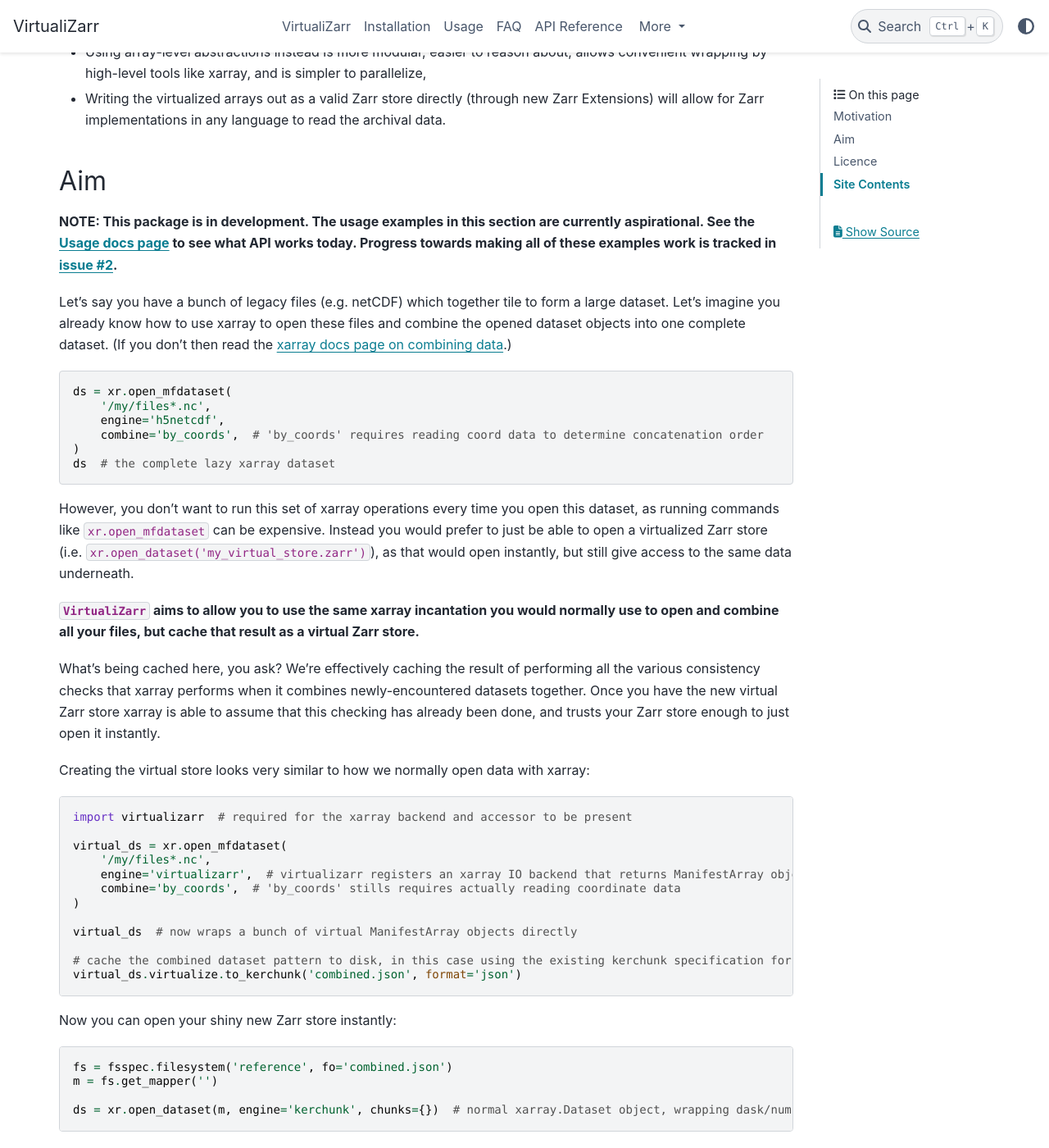
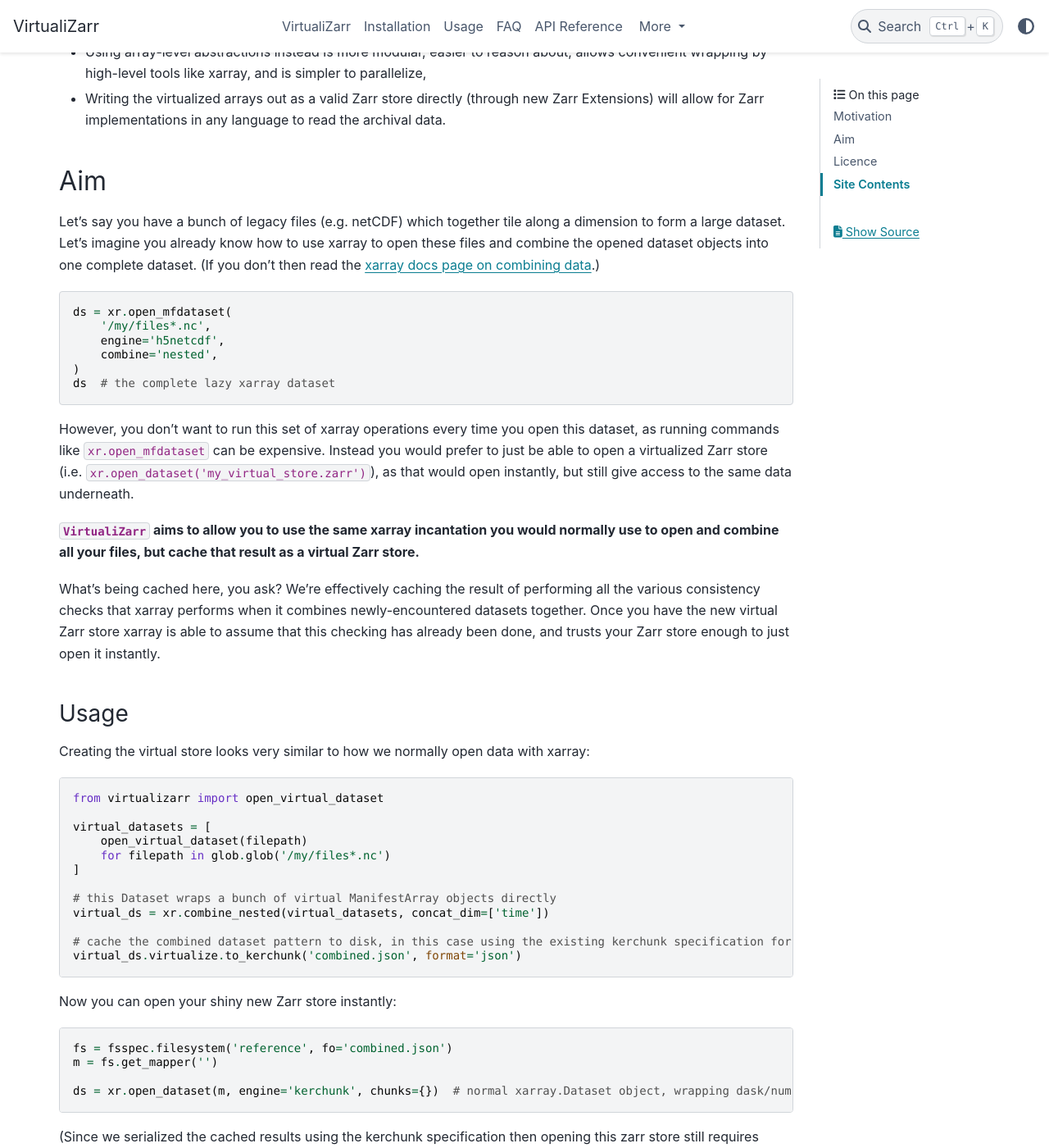
Before and after one commit to zarr-developers/VirtualiZarr, a Sphinx documentation site: the page built from docs/index.md, in a window 1280 px wide and 1400 px high, scrolled down 704 px. Shown: the whole window at 82% size. Built offline with Sphinx 7.4.7 and the PyData theme 0.15.4, drawn with Linux system fonts in a browser that asks for light colours; some of the changed text lies outside the part shown.

````diff
--- a/docs/index.md
+++ b/docs/index.md
@@ -18,16 +18,13 @@ VirtualiZarr aims to build on the excellent ideas of kerchunk whilst solving the
 
 ## Aim
 
-**NOTE: This package is in development. The usage examples in this section are currently aspirational.
-See the [Usage docs page](#usage) to see what API works today. Progress towards making all of these examples work is tracked in [issue #2](https://github.com/TomNicholas/VirtualiZarr/issues/2).**
-
-Let's say you have a bunch of legacy files (e.g. netCDF) which together tile to form a large dataset. Let's imagine you already know how to use xarray to open these files and combine the opened dataset objects into one complete dataset. (If you don't then read the [xarray docs page on combining data](https://docs.xarray.dev/en/stable/user-guide/combining.html).)
+Let's say you have a bunch of legacy files (e.g. netCDF) which together tile along a dimension to form a large dataset. Let's imagine you already know how to use xarray to open these files and combine the opened dataset objects into one complete dataset. (If you don't then read the [xarray docs page on combining data](https://docs.xarray.dev/en/stable/user-guide/combining.html).)
 
 ```python
 ds = xr.open_mfdataset(
     '/my/files*.nc',
     engine='h5netcdf',
-    combine='by_coords',  # 'by_coords' requires reading coord data to determine concatenation order
+    combine='nested',
 )
 ds  # the complete lazy xarray dataset
 ```
@@ -38,18 +35,20 @@ However, you don't want to run this set of xarray operations every time you open
 
 What's being cached here, you ask? We're effectively caching the result of performing all the various consistency checks that xarray performs when it combines newly-encountered datasets together. Once you have the new virtual Zarr store xarray is able to assume that this checking has already been done, and trusts your Zarr store enough to just open it instantly.
 
+### Usage
+
 Creating the virtual store looks very similar to how we normally open data with xarray:
 
 ```python
-import virtualizarr  # required for the xarray backend and accessor to be present
+from virtualizarr import open_virtual_dataset
 
-virtual_ds = xr.open_mfdataset(
-    '/my/files*.nc',
-    engine='virtualizarr',  # virtualizarr registers an xarray IO backend that returns ManifestArray objects
-    combine='by_coords',  # 'by_coords' stills requires actually reading coordinate data
-)
+virtual_datasets = [
+    open_virtual_dataset(filepath)
+    for filepath in glob.glob('/my/files*.nc')
+]
 
-virtual_ds  # now wraps a bunch of virtual ManifestArray objects directly
+# this Dataset wraps a bunch of virtual ManifestArray objects directly
+virtual_ds = xr.combine_nested(virtual_datasets, concat_dim=['time'])
 
 # cache the combined dataset pattern to disk, in this case using the existing kerchunk specification for reference files
 virtual_ds.virtualize.to_kerchunk('combined.json', format='json')
--- a/docs/releases.rst
+++ b/docs/releases.rst
@@ -39,6 +39,7 @@ Bug fixes
 Documentation
 ~~~~~~~~~~~~~
 
+- Updated the development roadmap in preparation for v1.0. (:pull:`164`)
 - Warn if user passes `indexes=None` to `open_virtual_dataset` to indicate that this is not yet fully supported.
   (:pull:`170`) By `Tom Nicholas <https://github.com/TomNicholas>`_.
 - Clarify that virtual datasets cannot be treated like normal xarray datasets. (:issue:`173`)
````
Also changed, not shown: other parts of docs/index.md (+2 -0 lines), README.md (+11 -3 lines), docs/faq.md (+11 -3 lines).
